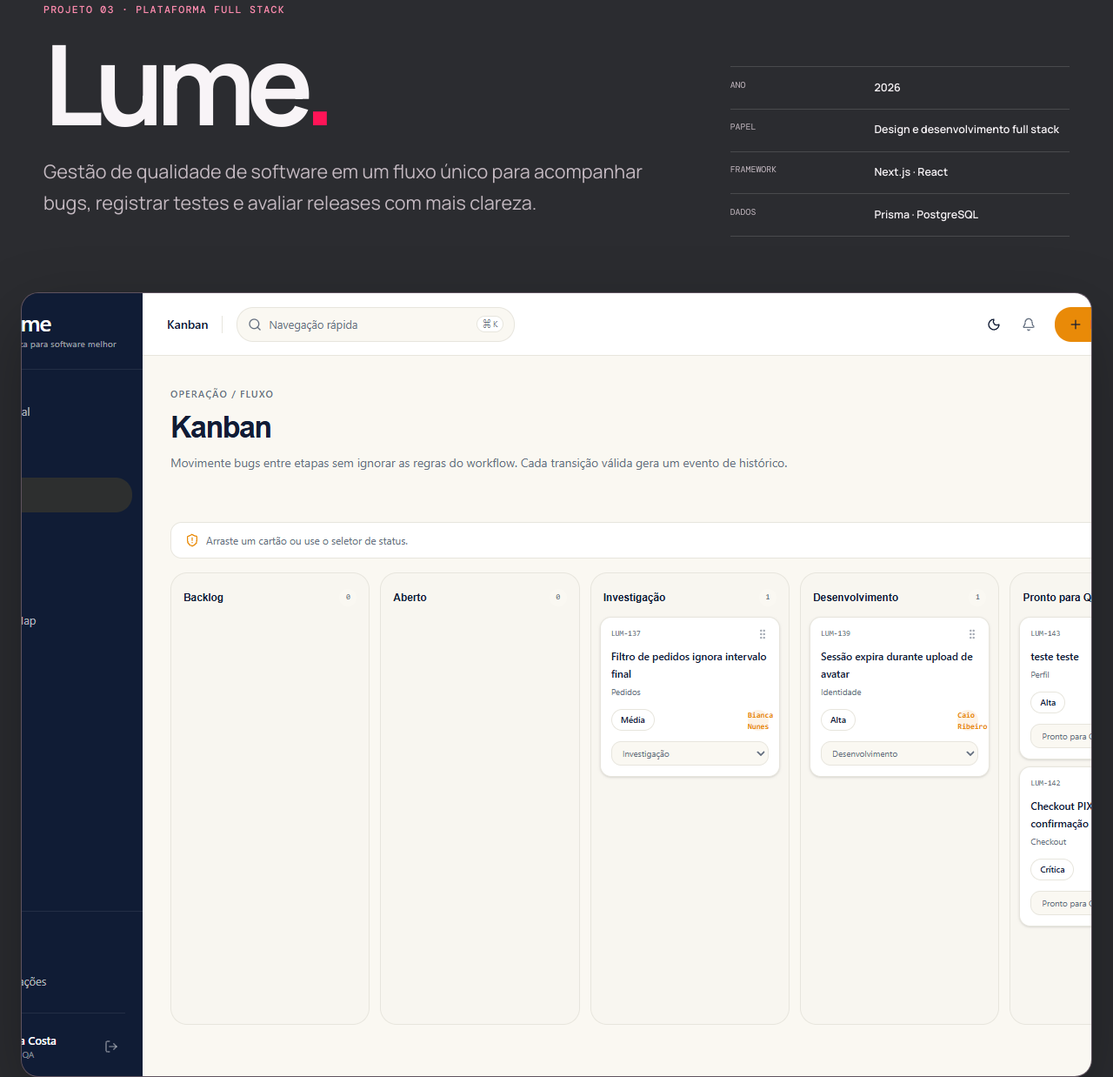
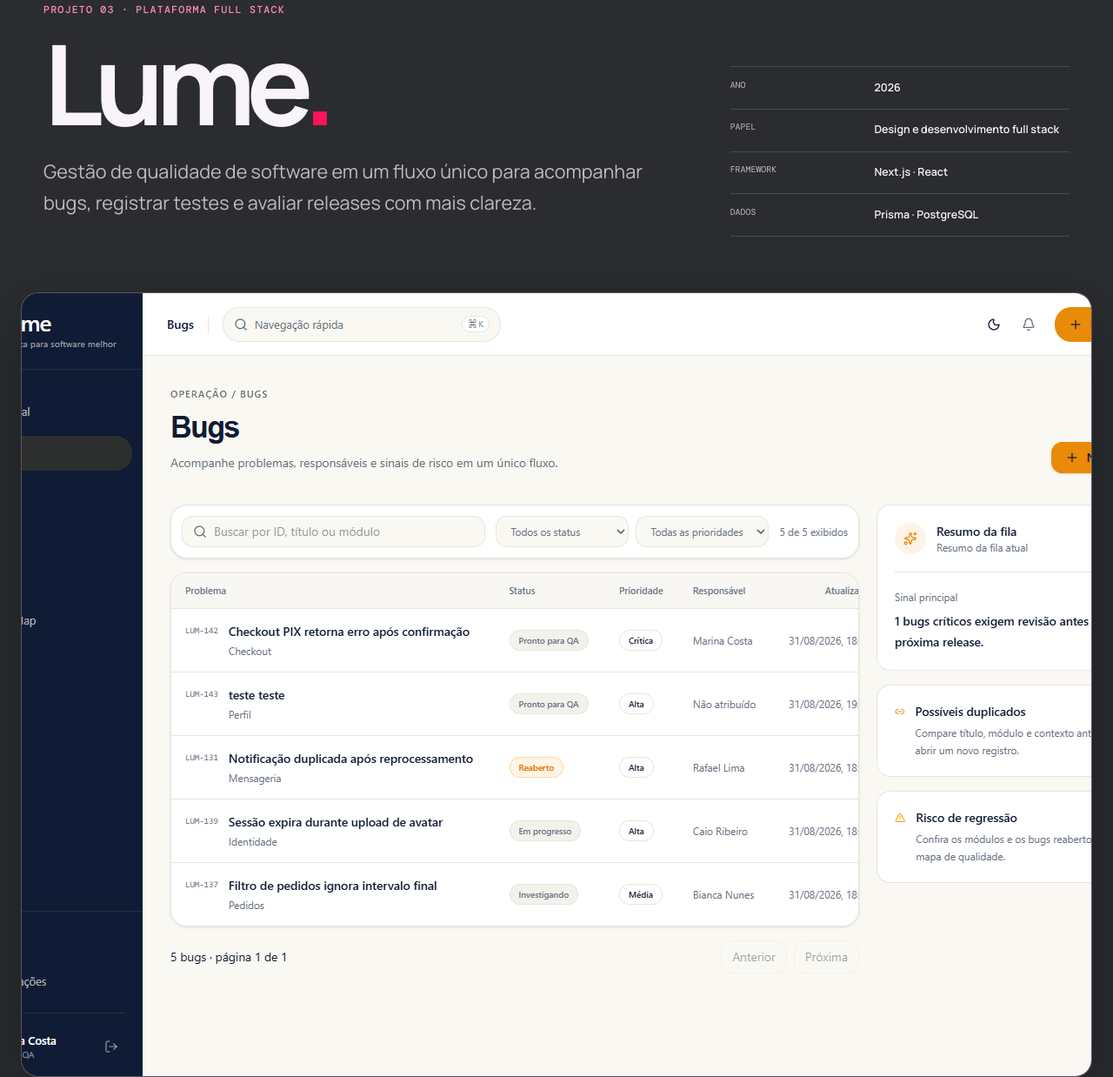
Before and after one commit to taaehy/portfolio-djennifer, a website: page projetos/lume/index.html in a window 1280 px wide. Shown: the part 182-1420 px from the top of the page at 87% size. Drawn offline with nearby package versions, Linux system fonts and the light colour scheme.

Commit message:
fix: atualiza imagem do Lume para tela de bugs

```diff
--- a/projetos/lume/index.html
+++ b/projetos/lume/index.html
@@ -38,7 +38,7 @@
     </section>
 
     <figure class="case-cover">
-      <img src="../../Images/lume-project-light.png" alt="Quadro Kanban do Lume no modo claro, com bugs distribuídos entre investigação, desenvolvimento e pronto para QA" width="1440" height="900">
+      <img src="../../Images/lume-bugs-light.png" alt="Área de bugs do Lume no modo claro, com busca, filtros, prioridades, responsáveis e sinais de risco" width="1440" height="900">
     </figure>
 
     <div class="container case-content">
```
Also changed, not shown: index.html (+1 -1 lines), Images/lume-bugs-light.png (added), Images/lume-project-light.png (deleted).
